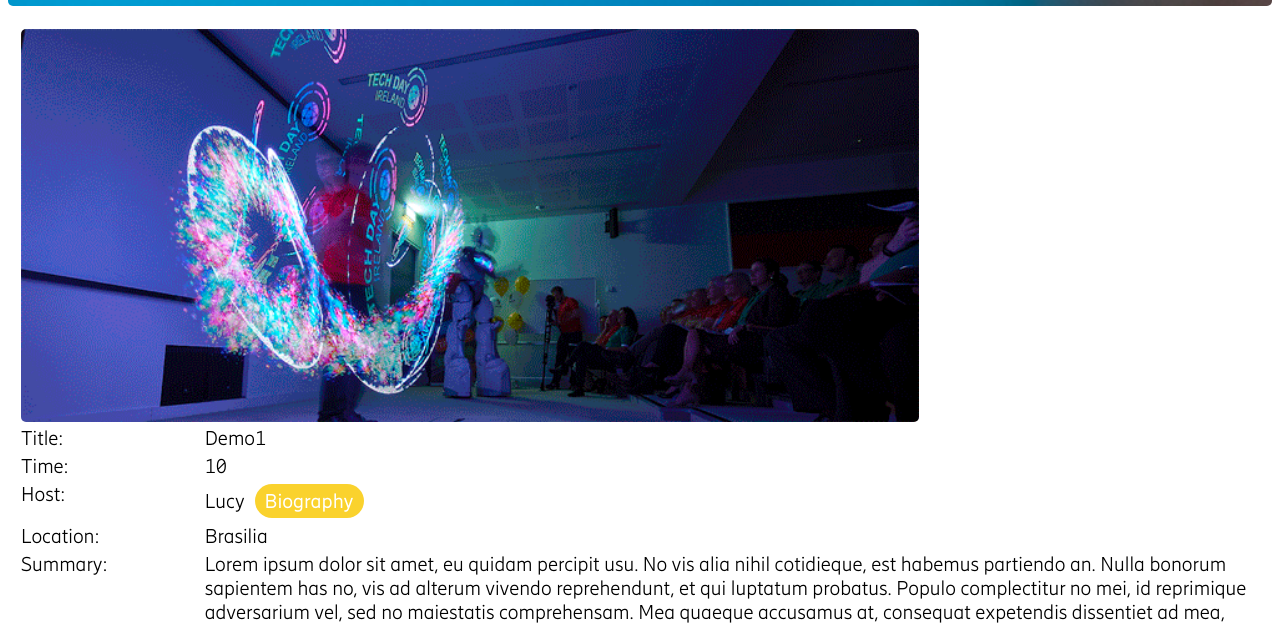
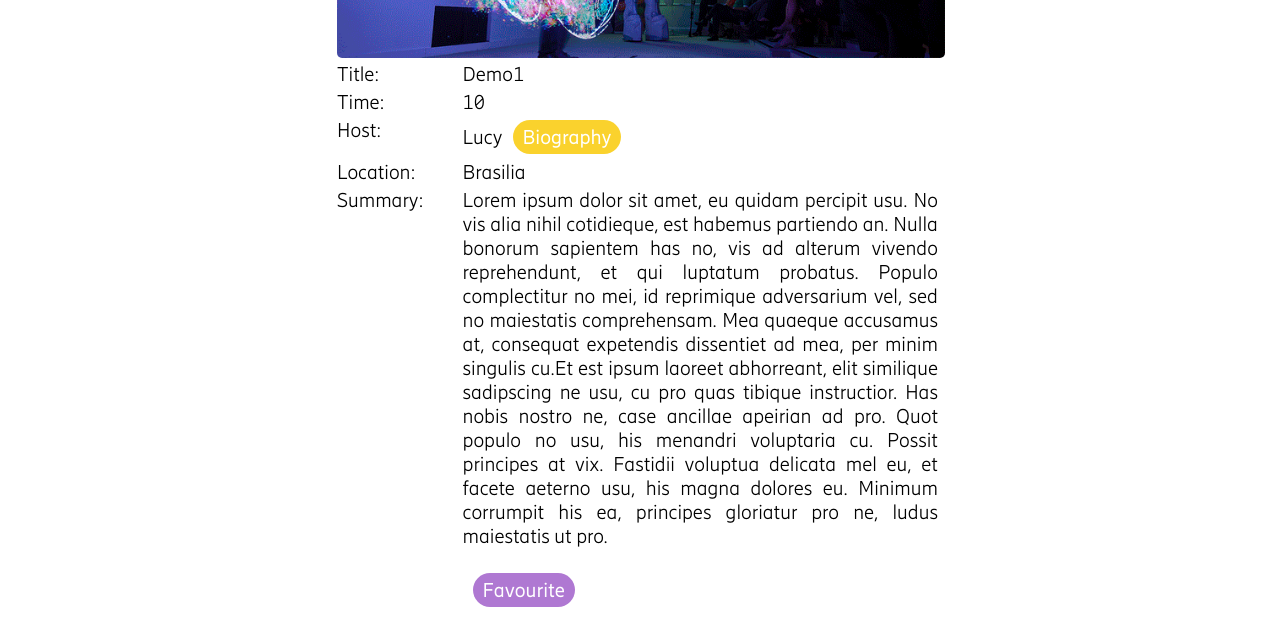
Before and after one commit to EricSumStu/TechDayWebApp-July18, a plain HTML site: page Tech day/demoDetails.html in a window 1280 px wide. Shown: the part 558-1185 px from the top of the page. Drawn offline with nearby package versions, Linux system fonts and the light colour scheme.

Commit message:
demo details desktop

```diff
--- a/Tech day/demoDetails.html
+++ b/Tech day/demoDetails.html
@@ -99,12 +99,13 @@
     </nav>
     <br>
 
-    <div id="main">
+    <div id="main" >
         <div>
             <a href="#">
                 <img src="./images/demo straight border.png">
             </a>
         </div>
+
     <p id="demo"></p>
         <div id="myModal" class="modal">
             <div class="modal-content1">
@@ -113,6 +114,7 @@
             </div>
         </div>
     </div>
+
 
    <script>
         var txt = "";
@@ -141,7 +143,7 @@
         });
 
         function printEvent(event) {
-            var txt = "<table>"
+            var txt = "<table class='events'>"
             txt += "<tr>";
             txt += "<td>" + "<img id='little' src ='./images/" + (event.ID) + ".png'>" + "</td>"
             txt += "<td>" + "" + "</td>"
--- a/Tech day/main.css
+++ b/Tech day/main.css
@@ -183,11 +183,19 @@ h1{
     .navbar a{
         color:white;
     }
+
+
 }
 
 @media screen and (min-width:800px){
     .open-slide{
         display:none;
+    }
+
+    #main {
+        margin: auto;
+    width: 50%;
+
     }
 }
 
@@ -207,6 +215,7 @@ img  {
     margin: auto;
     border-radius:5px;
 }
+
 
 .Banner {               /*Style for Homepage*/
     display: block;
@@ -292,7 +301,7 @@ td.ONE{
     padding-top: 20px;
 }
 td.TWO{
-    text-align: left;
+    text-align: justify;
     padding-right: 1%;
 }
 
```
